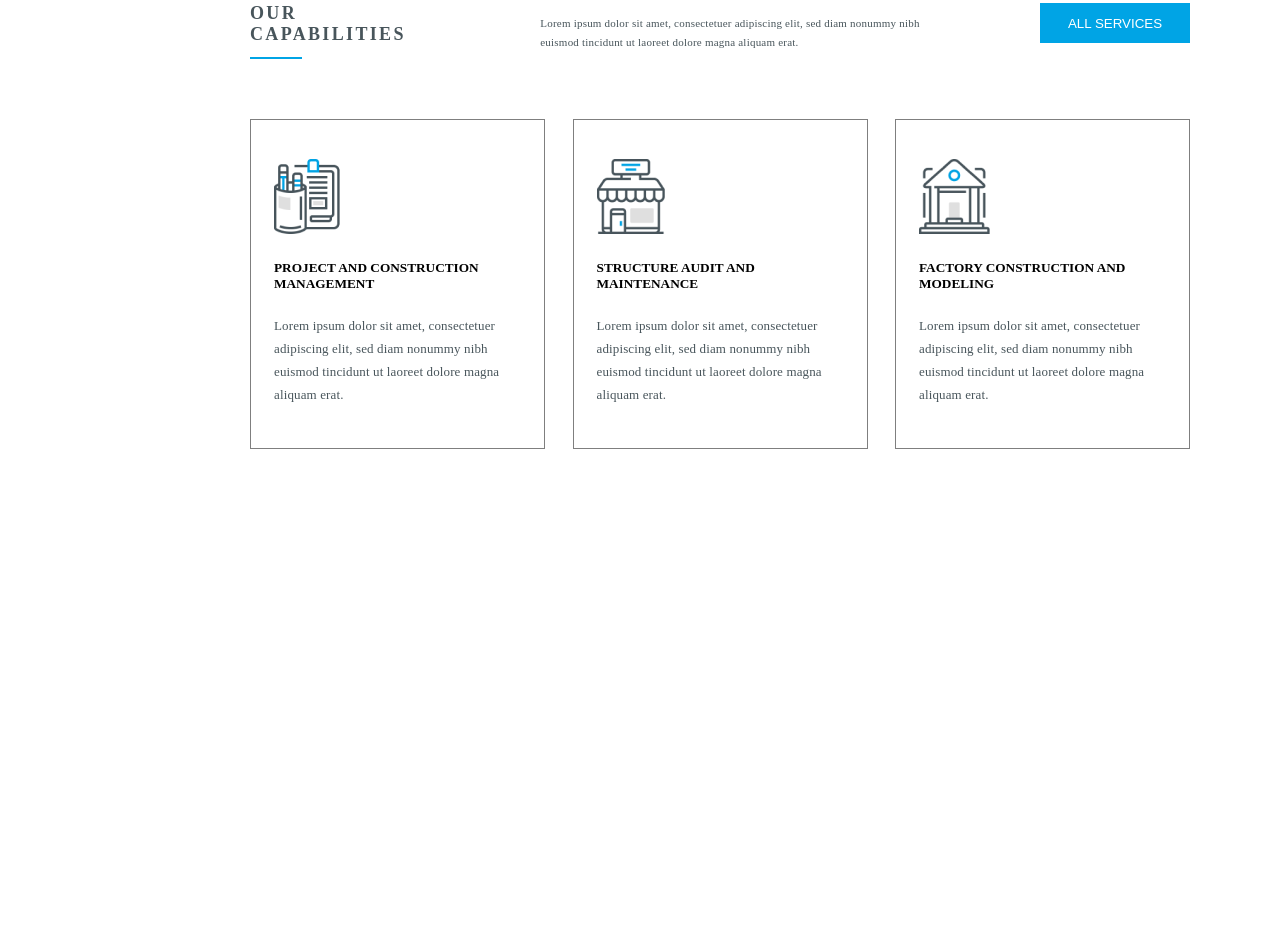
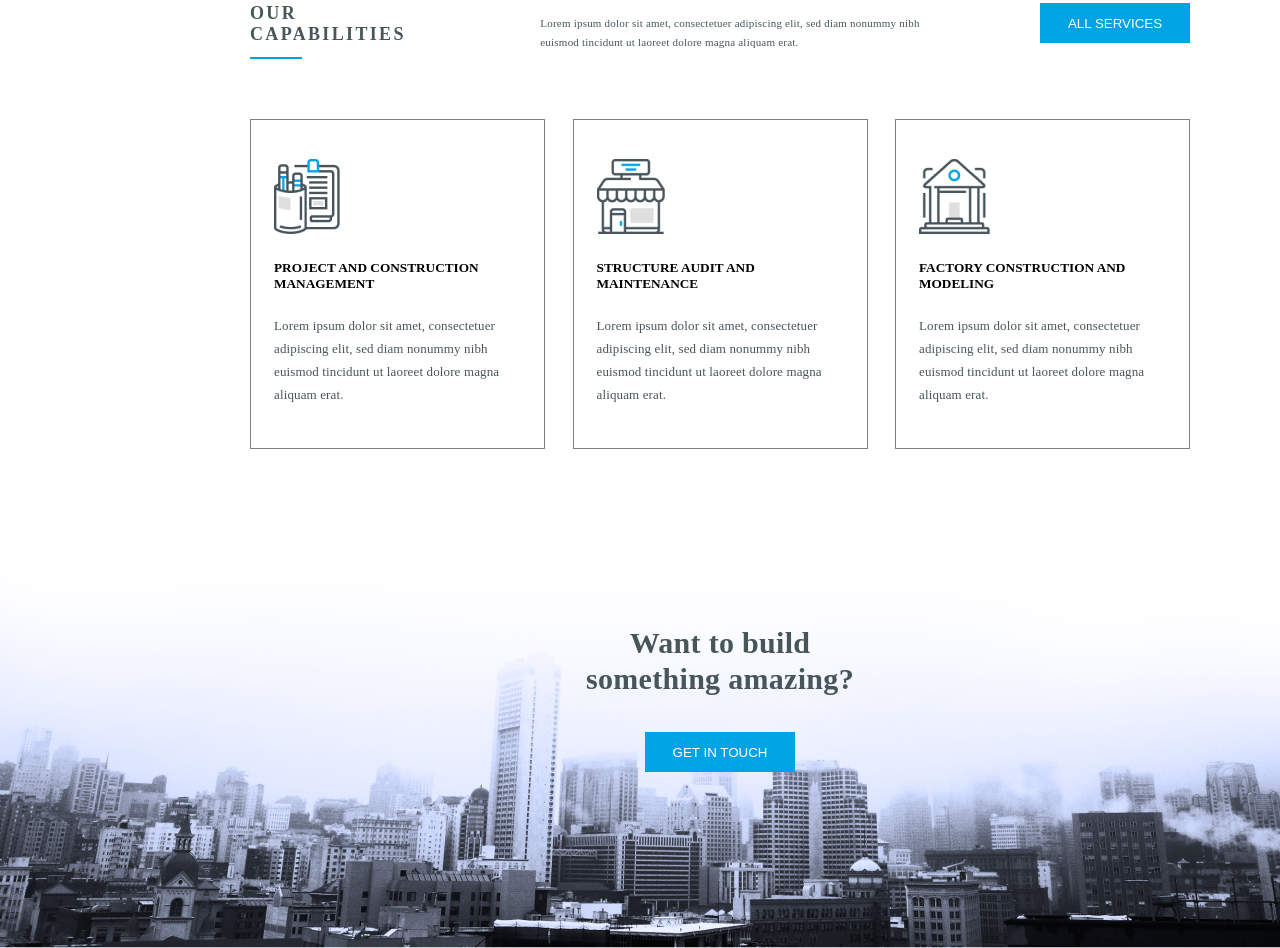
Before and after one commit to soapIsGood/site_1_portfolio, a plain HTML site: page index.html in a window 1280 px wide. Shown: the part 1350-2298 px from the top of the page. Before the commit the page ends 1799 px from the top, so only its background shows below. Drawn offline with Linux system fonts and the light colour scheme.

Commit message:
added get_in_touch section

```diff
--- a/index.html
+++ b/index.html
@@ -5,6 +5,9 @@
     <meta name="viewport" content="width=device-width, initial-scale=1.0">
     <title>Landing page</title>
     <link rel="stylesheet" href="styles/main.css">
+    <link rel="preconnect" href="https://fonts.googleapis.com">
+    <link rel="preconnect" href="https://fonts.gstatic.com" crossorigin>
+    <link href="https://fonts.googleapis.com/css2?family=Open+Sans:ital,wght@0,300..800;1,300..800&display=swap" rel="stylesheet">
 </head>
 <body>
     <header>
@@ -64,7 +67,7 @@
                 <img src="./img/Line.png" alt="line">
              </div>
             <p>Lorem ipsum dolor sit amet, consectetuer adipiscing elit, sed diam nonummy nibh euismod tincidunt ut laoreet dolore magna aliquam erat.</p>
-            <button>ALL SERVICES</button>
+            <button class="btn">ALL SERVICES</button>
         </div>
         <div class="service__cards">
             <div class="service__card">
@@ -84,5 +87,9 @@
             </div>
         </div>
     </div>
+    <div class="get_in_touch">
+        <p>Want to build <br> something amazing?</p>
+        <button class="btn">GET IN TOUCH</button>
+    </div>
 </body>
 </html>
--- a/styles/main.css
+++ b/styles/main.css
@@ -207,7 +207,7 @@ ul li:hover {
     color: #48555b;
 }
 
-.services__header button {
+.btn {
     width: 150px;
     height: 40px;
     background: #00a4e5;
@@ -242,3 +242,30 @@ ul li:hover {
     letter-spacing: 0.01em;
     color: #48555b;
 }
+
+.get_in_touch {
+    width: 1440px;
+    height: 499px;
+    background-image: url(/img/get_in_touch_bg.png);
+    display: flex;
+    justify-content: center;
+    align-items: center;
+    flex-direction: column;
+}
+
+.get_in_touch p {
+    font-family: var(--font-family);
+    font-weight: 700;
+    font-size: 30px;
+    line-height: 120%;
+    letter-spacing: 0.01em;
+    text-align: center;
+    color: #48555b;
+    width: 350px;
+    height: 72px;
+    margin: 0;
+}
+
+.get_in_touch button {
+    margin-top: 35px;
+}
```
Also changed, not shown: img/get_in_touch_bg.png (added).
